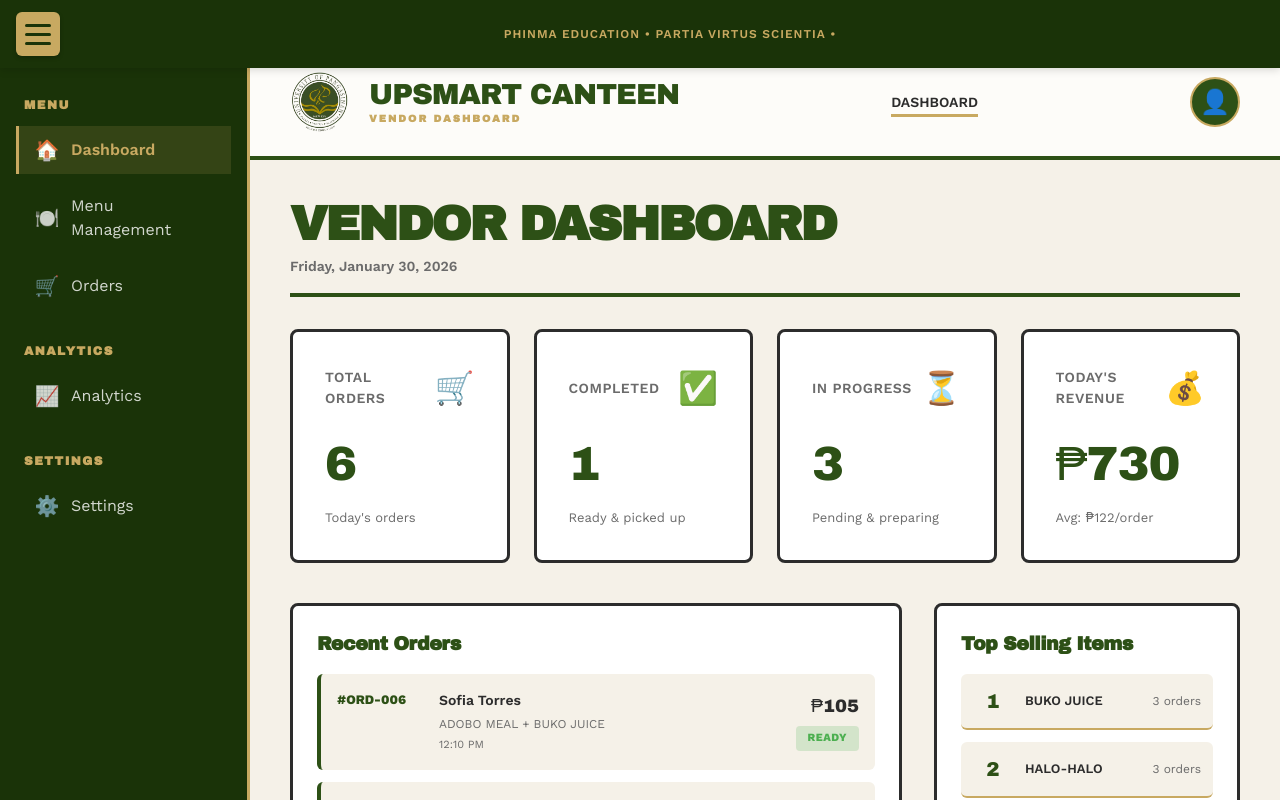
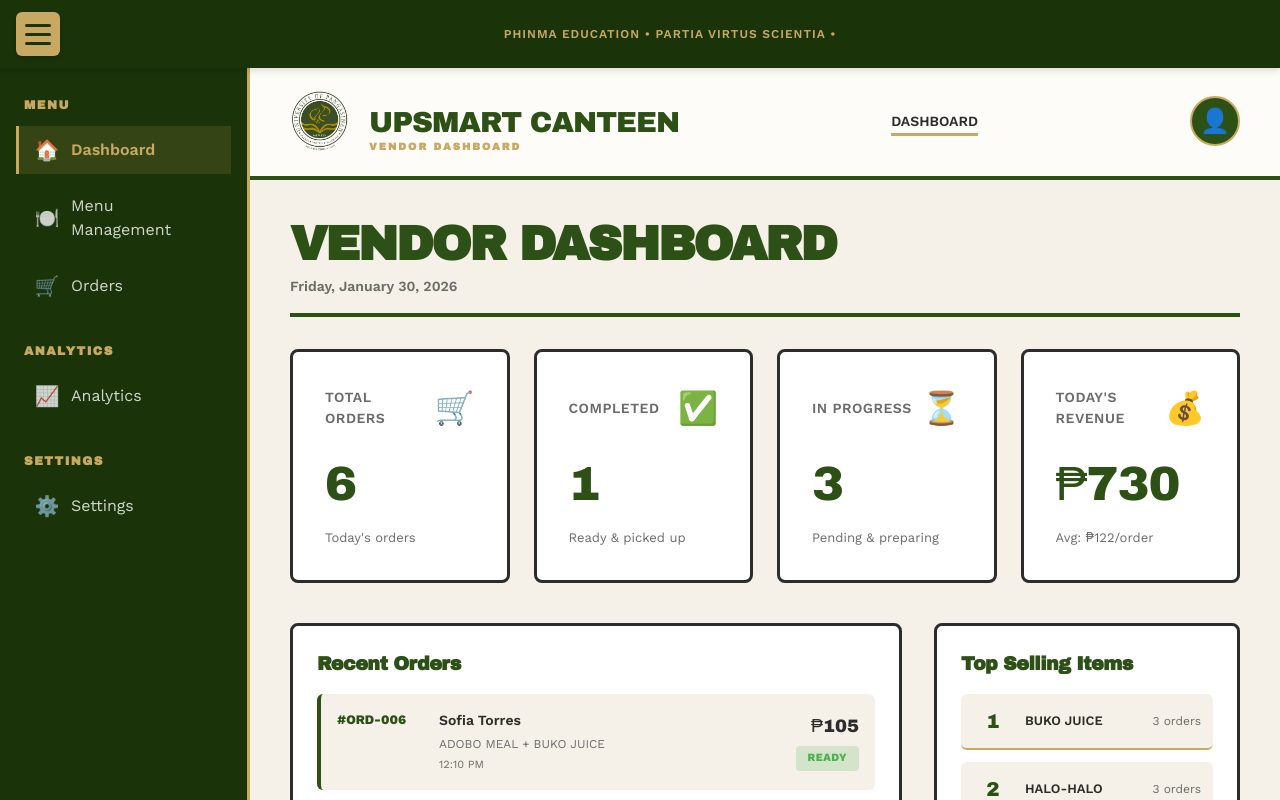
Before and after one commit to G4bito/upsmart-canteen-admin, a Vue app: page / in a window 1280 px wide. Shown: the top 800 px of the page. Built offline with nearby package versions, Linux system fonts and the light colour scheme.

Commit message:
adjusted the position of the text and the logo in the header

```diff
--- a/src/App.css
+++ b/src/App.css
@@ -1,4 +1,4 @@
-/* Component-specific styles - Global base styles are in index.css */
+/* Ung mga base styles are in index.css */
 
 /* Top Bar */
 .top-bar {
--- a/src/components/Header.vue
+++ b/src/components/Header.vue
@@ -10,7 +10,7 @@
       </div>
 
       <nav class="nav-links">
-        <a href="#" class="active">DASHBOARD</a>
+        <a class="active">DASHBOARD</a>
       </nav>
 
       <div class="user-section">
@@ -52,6 +52,7 @@
 }
 
 .logo-area {
+  margin-top: 18px;
   display: flex;
   align-items: center;
   gap: 19px;
@@ -64,6 +65,7 @@
 }
 
 .brand {
+  margin-top: 18px;
   font-family: 'Archivo Black', sans-serif;
   font-size: 29px;
   color: var(--upang-green);
@@ -81,6 +83,7 @@
 }
 
 .nav-links {
+  margin-top: 18px;
   display: flex;
   gap: 40px;
   justify-self: center;
@@ -110,6 +113,7 @@
 }
 
 .user-section {
+  margin-top: 18px;
   display: flex;
   align-items: center;
   gap: 24px;
--- a/src/components/MenuManagement.vue
+++ b/src/components/MenuManagement.vue
@@ -114,16 +114,18 @@
   justify-content: space-between;
   align-items: center;
   margin-bottom: 32px;
-  border-bottom: 4px solid var(--upang-green);
+  border-bottom: 4px solid #2D5016;
   padding-bottom: 16px;
+  background: transparent;
 }
 
 .section-title {
   font-family: 'Archivo Black', sans-serif;
   font-size: 48px;
-  color: var(--upang-green);
+  color: #2D5016;
   letter-spacing: -2px;
   margin: 0;
+  font-weight: 900;
 }
 
 .menu-stats {
```
Also changed, not shown: 1 other file (tests, documents, lock files or other folders).
